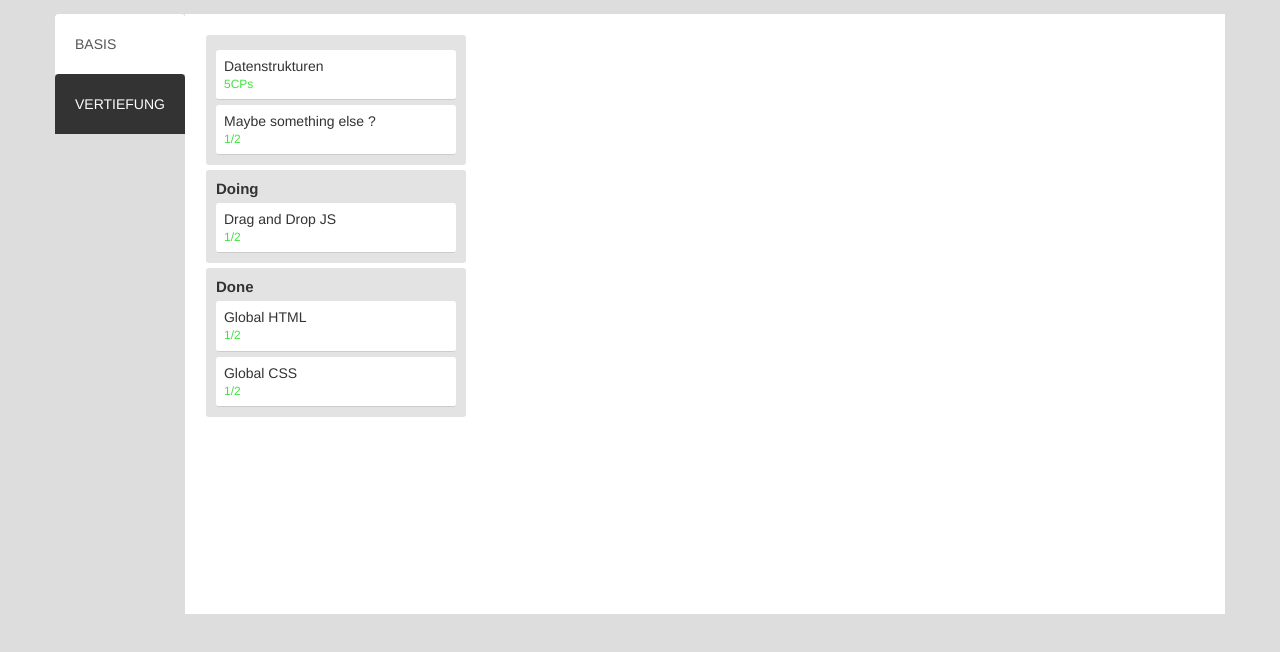
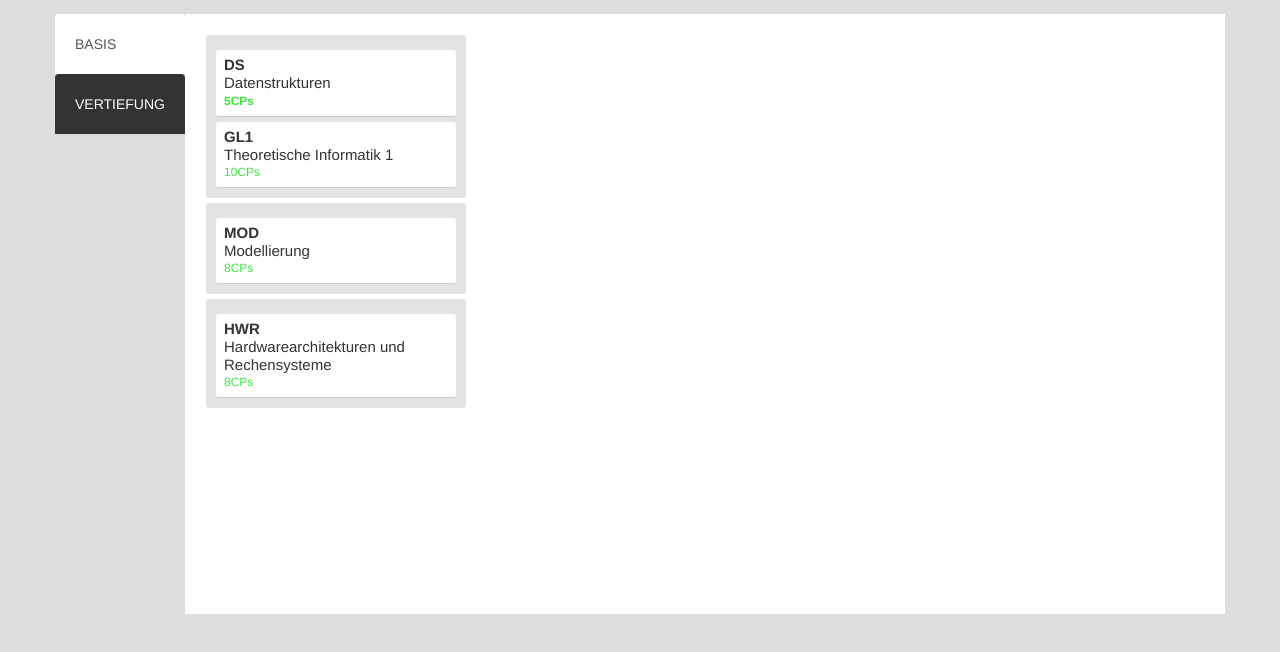
Before and after one commit to code-vagabond/modulenkatalog, a plain HTML site: page index.html in a window 1280 px wide. Drawn offline with nearby package versions, Linux system fonts and the light colour scheme.

Commit message:
test module box design

```diff
--- a/css/style.css
+++ b/css/style.css
@@ -83,6 +83,17 @@ h3 {
   line-height: 18px;
   cursor: grab;
 }
+header {
+  font-weight: bold;
+  font-size: 15px;
+  line-height: 18px;
+  cursor: grab;
+}
+.module-name {
+  font-weight: normal;
+  font-size: 15px;
+  line-height: 18px;
+}
 .list article {
   border-radius: 3px;
   margin-top: 5px;
--- a/index.html
+++ b/index.html
@@ -26,30 +26,30 @@
         <section class="list">
         <!-- <header>DS - Datenstrukturen</header> -->
         <article class="card">
-          <header>Datenstrukturen</header>
+          <header>DS<header>
+          <header class="module-name">Datenstrukturen</header>
           <div class="detail">5CPs</div>
         </article>
         <article class="card">
-          <header>Maybe something else ?</header>
-          <div class="detail">1/2</div>
+          <header>GL1</header>
+          <header class="module-name">Theoretische Informatik 1</header>
+          <div class="detail">10CPs</div>
         </article>
       </section>
       <section class="list">
-        <header>Doing</header>
+        <!-- <header>Doing</header> -->
         <article class="card">
-          <header>Drag and Drop JS</header>
-          <div class="detail">1/2</div>
+          <header>MOD</header>
+          <header class="module-name">Modellierung</header>
+          <div class="detail">8CPs</div>
         </article>
       </section>
       <section class="list">
-        <header>Done</header>
+        <!-- <header>Done</header> -->
         <article class="card">
-          <header>Global HTML</header>
-          <div class="detail">1/2</div>
-        </article>
-        <article class="card">
-          <header>Global CSS</header>
-          <div class="detail">1/2</div>
+          <header>HWR</header>
+          <header class="module-name">Hardwarearchitekturen und Rechensysteme</header>
+          <div class="detail">8CPs</div>
         </article>
       </section>
 
```
